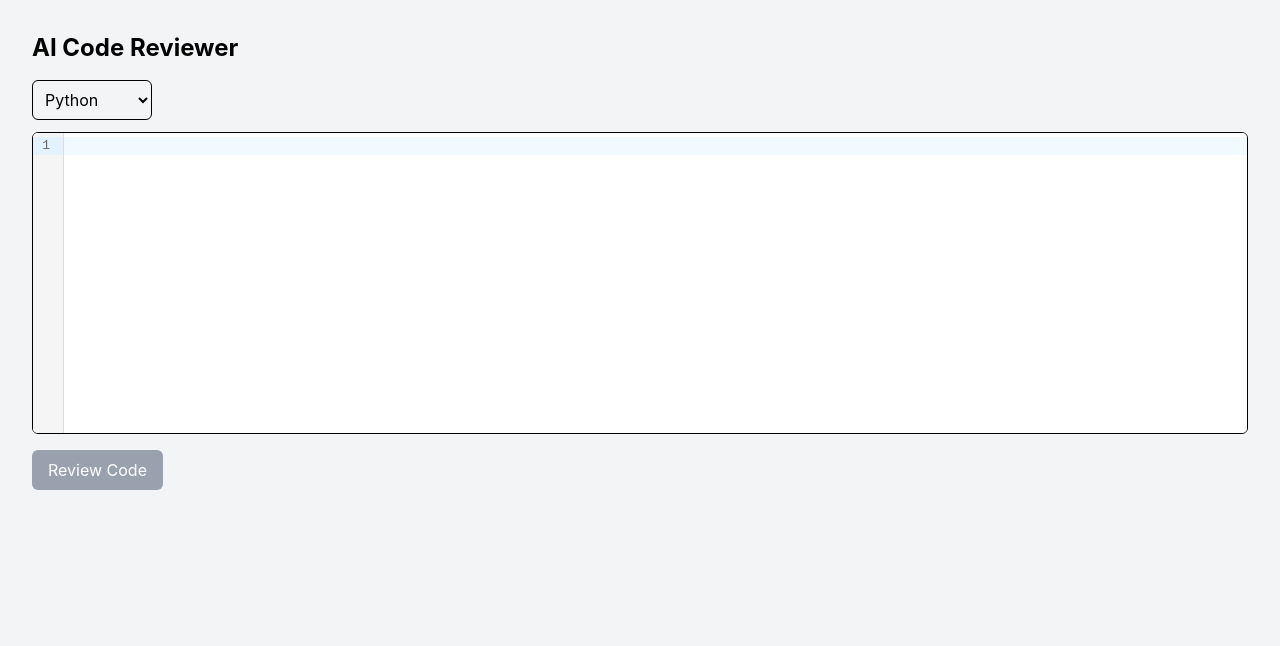
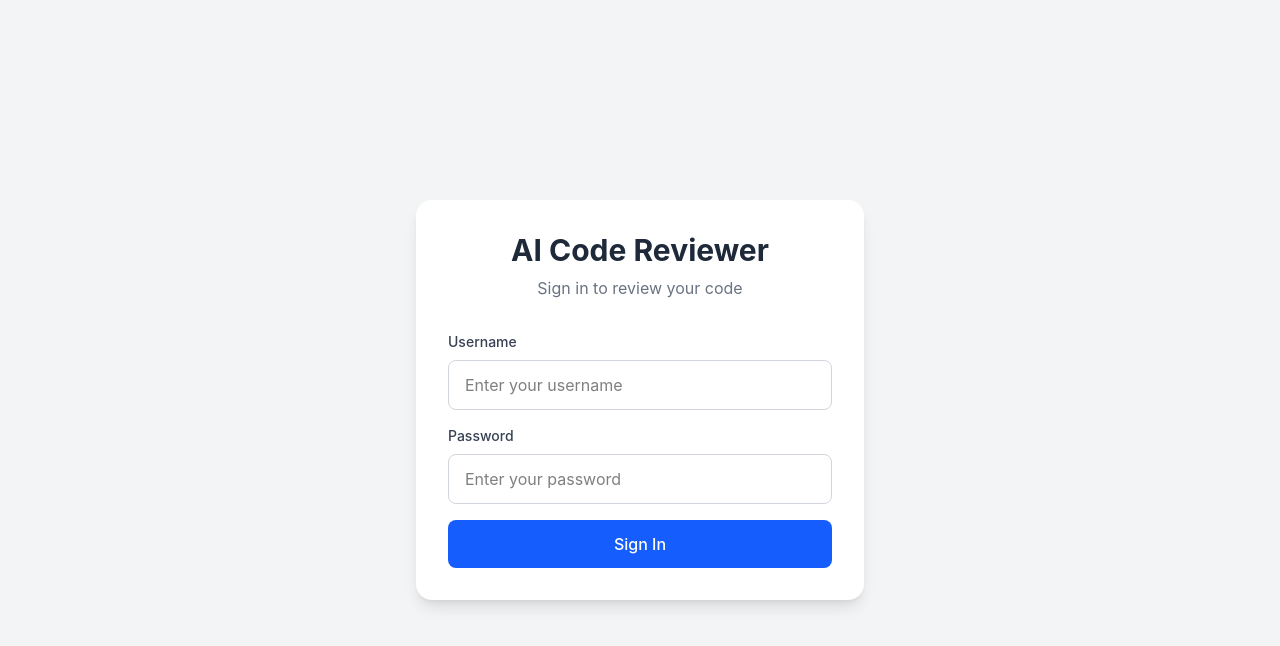
Before and after one commit to pavanyakannan-create/ai-code-reviewer, a React app in the folder frontend/: page / in a window 1280 px wide. Shown: the top 646 px of the page. Built offline with nearby package versions, Linux system fonts and the light colour scheme; the HTML template or start-up script is replaced by a standard one.

Commit message:
making the login ui and authentication

```diff
--- a/frontend/src/App.jsx
+++ b/frontend/src/App.jsx
@@ -11,7 +11,6 @@ const LANGUAGES = [
   'Go', 'Rust', 'Ruby', 'PHP', 'Swift', 'Kotlin', 'SQL'
 ]
 
-// Map dropdown language to a CodeMirror language extension
 const getLanguageExtension = (lang) => {
   switch (lang) {
     case 'Python':
@@ -27,36 +26,176 @@ const getLanguageExtension = (lang) => {
     case 'C#':
       return cpp()
     default:
-      return python() // fallback: at least get indentation behavior
+      return python()
   }
 }
 
 function App() {
+  // ---------------- LOGIN STATE ----------------
+  const [username, setUsername] = useState('')
+  const [password, setPassword] = useState('')
+  const [loginError, setLoginError] = useState('')
+  const [loginLoading, setLoginLoading] = useState(false)
+  const [isLoggedIn, setIsLoggedIn] = useState(false)
+
+  // ---------------- CODE REVIEW STATE ----------------
   const [code, setCode] = useState('')
   const [language, setLanguage] = useState('Python')
   const [summary, setSummary] = useState('')
   const [loading, setLoading] = useState(false)
 
+  // ---------------- LOGIN FUNCTION ----------------
+  const handleLogin = async (e) => {
+    e.preventDefault()
+
+    setLoginLoading(true)
+    setLoginError('')
+
+    try {
+      const response = await fetch('http://127.0.0.1:8000/login', {
+        method: 'POST',
+        headers: {
+          'Content-Type': 'application/json',
+        },
+        body: JSON.stringify({
+          username,
+          password,
+        }),
+      })
+
+      const data = await response.json()
+
+      if (!response.ok) {
+        setLoginError(data.detail || 'Login failed')
+        return
+      }
+
+      // Save JWT token
+      localStorage.setItem('access_token', data.access_token)
+
+      // Show Code Reviewer
+      setIsLoggedIn(true)
+
+    } catch (error) {
+      setLoginError('Could not connect to the server.')
+    } finally {
+      setLoginLoading(false)
+    }
+  }
+
+  // ---------------- CODE REVIEW FUNCTION ----------------
   const handleSubmit = async () => {
     setLoading(true)
     setSummary('')
+
     try {
+      const token = localStorage.getItem('access_token')
+
       const response = await fetch('http://127.0.0.1:8000/review', {
         method: 'POST',
-        headers: { 'Content-Type': 'application/json' },
-        body: JSON.stringify({ code, language }),
+        headers: {
+          'Content-Type': 'application/json',
+          'Authorization': `Bearer ${token}`,
+        },
+        body: JSON.stringify({
+          code,
+          language,
+        }),
       })
+
       const data = await response.json()
+
+      if (!response.ok) {
+        setSummary(data.detail || 'Review failed')
+        return
+      }
+
       setSummary(data.summary)
+
     } catch (error) {
       setSummary('Error: could not reach the server.')
-    }
+    } finally {
       setLoading(false)
     }
+  }
 
+  // ---------------- LOGIN PAGE ----------------
+  if (!isLoggedIn) {
+    return (
+      <div className="min-h-screen flex items-center justify-center bg-gray-100 px-4">
+
+        <div className="w-full max-w-md bg-white rounded-2xl shadow-lg p-8">
+
+          <h1 className="text-3xl font-bold text-center text-gray-800">
+            AI Code Reviewer
+          </h1>
+
+          <p className="text-center text-gray-500 mt-2 mb-8">
+            Sign in to review your code
+          </p>
+
+          <form onSubmit={handleLogin}>
+
+            <div className="mb-4">
+              <label className="block text-sm font-medium text-gray-700 mb-2">
+                Username
+              </label>
+
+              <input
+                type="text"
+                value={username}
+                onChange={(e) => setUsername(e.target.value)}
+                placeholder="Enter your username"
+                className="w-full px-4 py-3 border border-gray-300 rounded-lg focus:outline-none focus:ring-2 focus:ring-blue-500"
+                required
+              />
+            </div>
+
+            <div className="mb-4">
+              <label className="block text-sm font-medium text-gray-700 mb-2">
+                Password
+              </label>
+
+              <input
+                type="password"
+                value={password}
+                onChange={(e) => setPassword(e.target.value)}
+                placeholder="Enter your password"
+                className="w-full px-4 py-3 border border-gray-300 rounded-lg focus:outline-none focus:ring-2 focus:ring-blue-500"
+                required
+              />
+            </div>
+
+            {loginError && (
+              <p className="text-red-500 text-sm mb-4">
+                {loginError}
+              </p>
+            )}
+
+            <button
+              type="submit"
+              disabled={loginLoading}
+              className="w-full py-3 bg-blue-600 text-white rounded-lg font-medium hover:bg-blue-700 disabled:bg-gray-400"
+            >
+              {loginLoading ? 'Signing in...' : 'Sign In'}
+            </button>
+
+          </form>
+
+        </div>
+      </div>
+    )
+  }
+
+  // ---------------- CODE REVIEW PAGE ----------------
   return (
     <div className="min-h-screen bg-gray-100 p-8">
-      <h1 className="text-2xl font-bold mb-4">AI Code Reviewer</h1>
+
+      <div className="max-w-5xl mx-auto">
+
+        <h1 className="text-2xl font-bold mb-4">
+          AI Code Reviewer
+        </h1>
 
         <select
           value={language}
@@ -64,7 +203,9 @@ function App() {
           className="mb-3 p-2 border rounded-md"
         >
           {LANGUAGES.map((lang) => (
-          <option key={lang} value={lang}>{lang}</option>
+            <option key={lang} value={lang}>
+              {lang}
+            </option>
           ))}
         </select>
 
@@ -88,9 +229,14 @@ function App() {
 
         {summary && (
           <div className="mt-6 p-4 bg-white border rounded-md prose prose-sm max-w-none">
-          <ReactMarkdown>{summary}</ReactMarkdown>
+            <ReactMarkdown>
+              {summary}
+            </ReactMarkdown>
           </div>
         )}
+
+      </div>
+
     </div>
   )
 }
```
Lines whose indentation alone changed are shown as unchanged.
